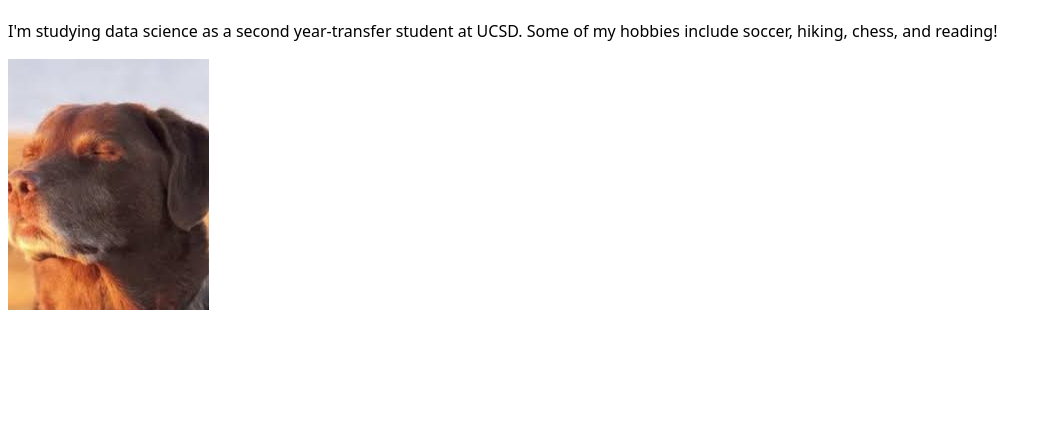
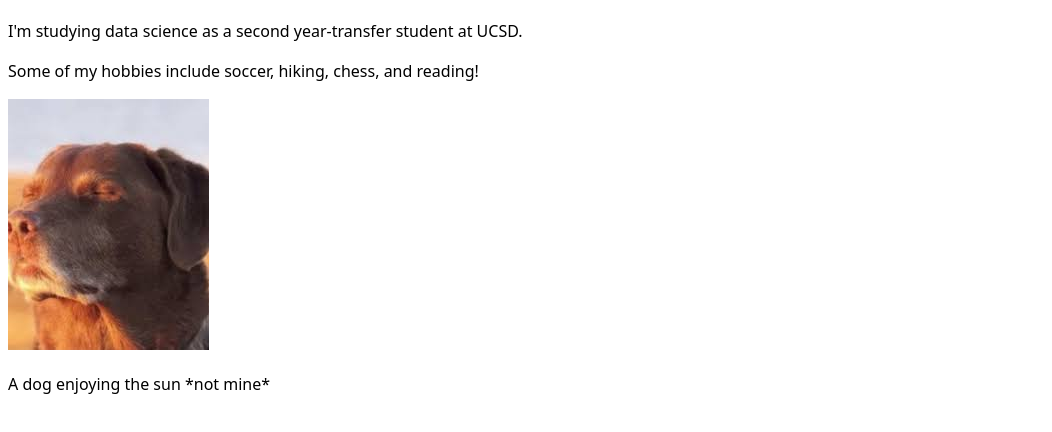
Before and after one commit to eifranco/portfolio, a plain HTML site: page index.html in a window 1280 px wide. Shown: the part 104-536 px from the top of the page, without its empty margins (0-1052 px from the left). Drawn offline with Linux system fonts and the light colour scheme.

Commit message:
Homepage text update

```diff
--- a/index.html
+++ b/index.html
@@ -21,10 +21,15 @@
 
     <p>
         I'm studying data science as a second year-transfer student at UCSD.
+    </p>
+    <p>
         Some of my hobbies include soccer, hiking, chess, and reading!
     </p>
 
     <img src="images/my_image.jpg" alt="Dog during sunset">
+    <p>
+        A dog enjoying the sun *not mine*
+    </p>
 </body>
 
 </html>
```
